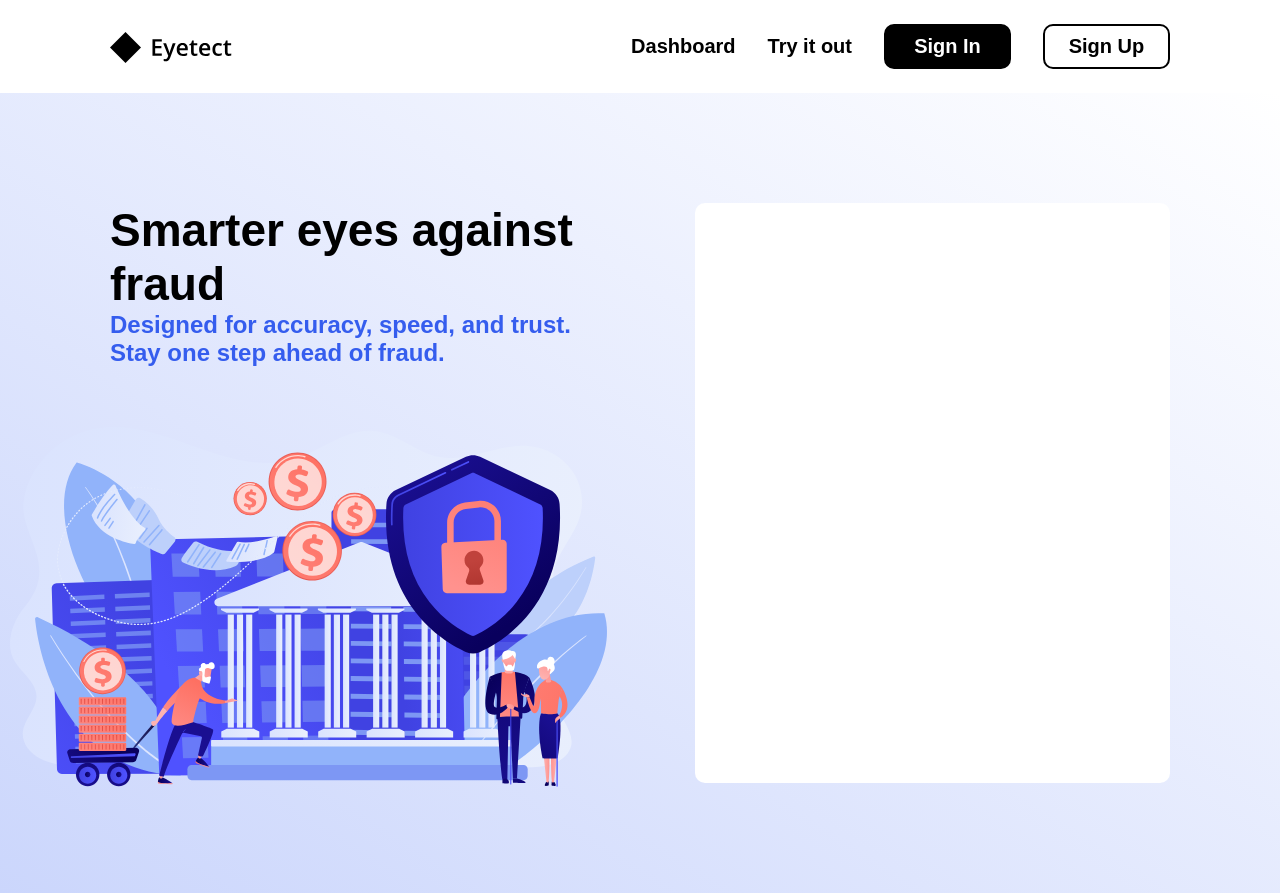
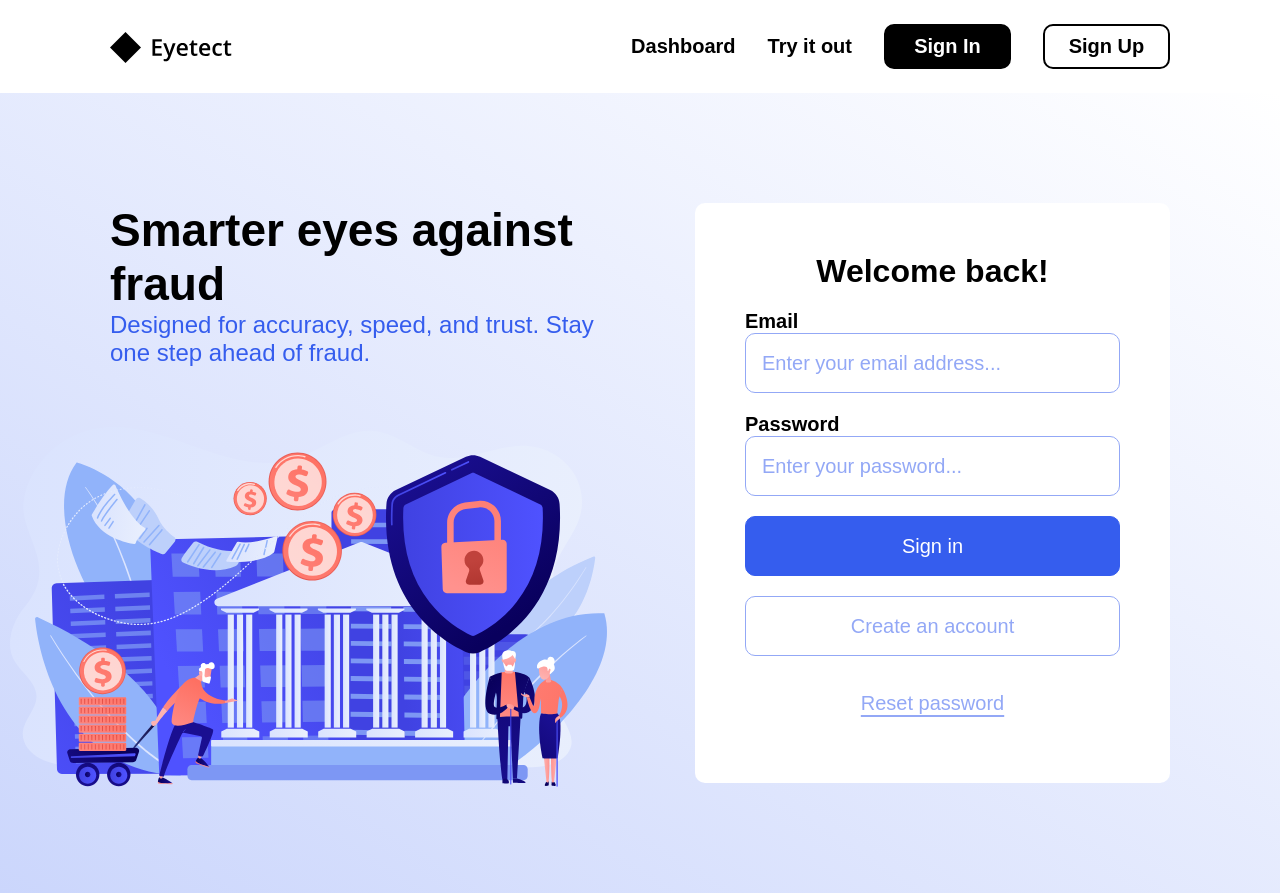
Before and after one commit to networks-security/financial-fraud-detection, a Next.js app in the folder frontend/: page /sign-in in a window 1280 px wide. Built offline with nearby package versions, Linux system fonts and the light colour scheme; a web font is replaced by a local one.

Commit message:
feat: add Sign In page

```diff
--- a/frontend/src/app/(auth)/auth.module.scss
+++ b/frontend/src/app/(auth)/auth.module.scss
@@ -23,9 +23,79 @@
 .sign-in {
   width: 475px;
   height: 580px;
+  padding: 50px;
 
   border-radius: var(--rounded-corners);
   background-color: var(--bg-white);
+}
+
+.sign-in h1 {
+  @include regular-text;
+  width: fit-content;
+  margin: auto;
+  margin-bottom: 20px;
+
+  color: var(--focus-dark);
+  font-size: 32px;
+}
+
+.sign-in label {
+  display: block;
+  @include regular-text;
+  color: var(--focus-dark);
+}
+
+%auth-input-styles {
+  display: block;
+  width: 100%;
+  height: 60px;
+  padding: 0 16px;
+  margin-bottom: 20px;
+  border: 1.5px solid var(--focus-secondary);
+  border-radius: var(--rounded-corners);
+
+  @include thin-text;
+  color: var(--focus-dark);
+  font-size: var(--regular-font-size);
+
+  &::placeholder {
+    color: var(--focus-secondary);
+  }
+}
+
+.sign-in input {
+  @extend %auth-input-styles;
+}
+
+.sign-in .sign-in-button {
+  @extend %auth-input-styles;
+  background-color: var(--focus-primary);
+  border-color: var(--focus-primary);
+
+  @include thin-text;
+  color: var(--bg-white);
+}
+
+.create-account {
+  @extend %auth-input-styles;
+  margin-bottom: 36px;
+  background-color: var(--bg-white);
+
+  @include thin-text;
+  color: var(--focus-secondary);
+}
+
+.reset-password {
+  display: block;
+  width: fit-content;
+  margin: auto;
+
+  @include thin-text;
+  color: var(--focus-secondary);
+  text-decoration: underline;
+  text-decoration-thickness: 1.5px;
+  text-underline-offset: 5px;
+  cursor: pointer;
 }
 
 .sign-up {
--- a/frontend/src/app/(auth)/sign-in/page.tsx
+++ b/frontend/src/app/(auth)/sign-in/page.tsx
@@ -1,5 +1,25 @@
+"use client";
+
 import auth from "../auth.module.scss";
 
 export default function Page() {
-  return <div className={auth["sign-in"]}></div>;
+  return (
+    <div className={auth["sign-in"]}>
+      <form>
+        <h1>Welcome back!</h1>
+        <label>Email</label>
+        <input type="email" placeholder="Enter your email address..." />
+        <label>Password</label>
+        <input type="password" placeholder="Enter your password..." />
+        <input
+          type="submit"
+          value="Sign in"
+          className={auth["sign-in-button"]}
+        ></input>
+      </form>
+      <button className={auth["create-account"]}>Create an account</button>
+      {/* TODO: figure out how to apply style to id */}
+      <p className={auth["reset-password"]}>Reset password</p>
+    </div>
+  );
 }
--- a/frontend/src/app/_mixins.scss
+++ b/frontend/src/app/_mixins.scss
@@ -13,6 +13,6 @@
 
 @mixin thin-text {
   /* regular */
-  font-weight: 600;
+  font-weight: 500;
   font-size: var(--regular-font-size);
 }
```
